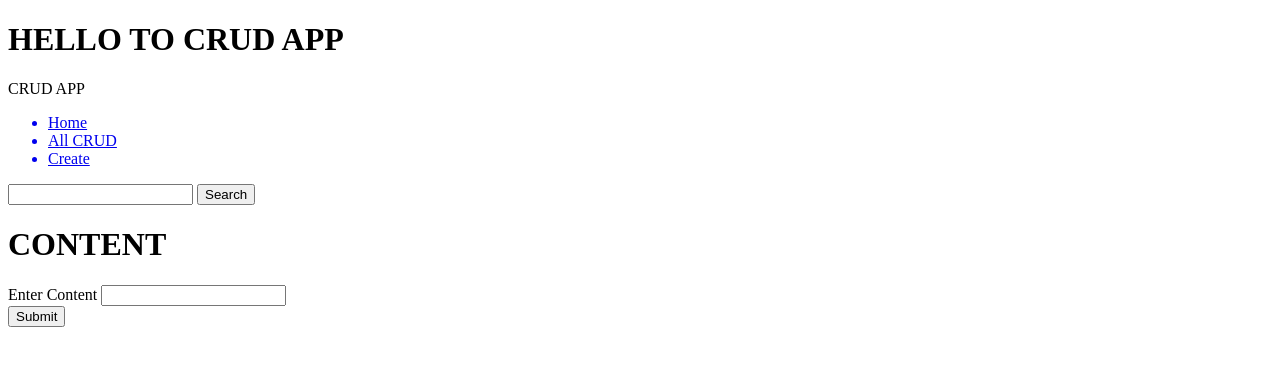
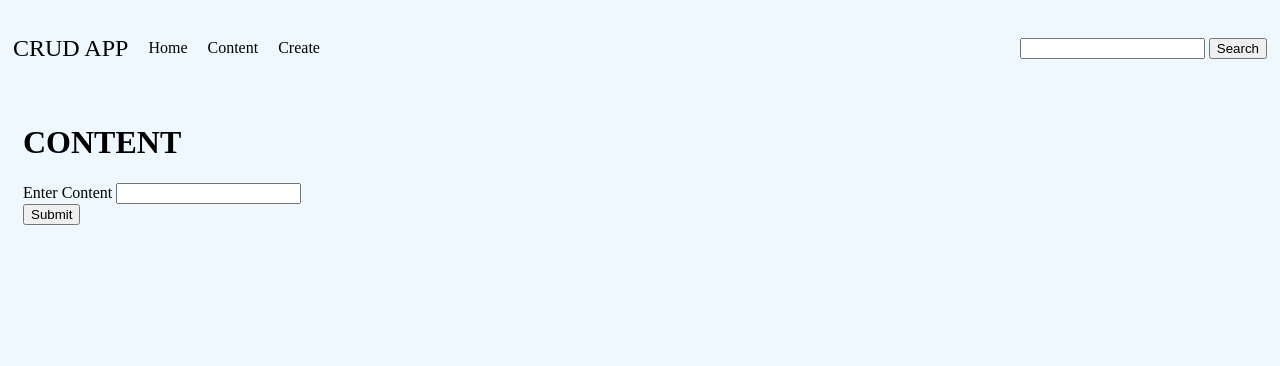
Before and after one commit to mochimogu/Full-Stack-Project, a Flask app: page /crud/create in a window 1280 px wide. Shown: the top 366 px of the page. Run offline with Flask 3, Linux system fonts and the light colour scheme.

Commit message:
got a solid foundation of the content page

```diff
--- a/static/css/main.css
+++ b/static/css/main.css
@@ -1,3 +1,106 @@
 body {
+    background-color: aliceblue;
+}
+:root {
+    /* PRIMARY COLOR*/
+    --primary-color : hsl(217, 71%, 53%);
+    /* DANGER COLOR */
+    --danger-color : hsl(348, 100%, 61%);
+}
+/* NAVBAR CONTAINER */
+.navContainer {
+    display:  flex;
+    justify-content: space-between;
+    align-items: center;
+    padding: 5px;
+}
+.linkContainer {
+    display: flex;
+    justify-content: space-evenly;
+}
 
+.linkContainer a {
+    text-align: center;
+    margin: auto;
+    margin-right: 10px;
+    text-decoration: none;
+    list-style: none;
+    color: black;
 }
+.linkContainer a > span {
+    font-size: 24px;
+}
+
+.linkAnchors {
+    display: flex;
+    justify-content: space-evenly;
+    padding: 0;
+}
+
+.linkAnchors a {
+    padding: 5px;
+    margin: 5px;
+    text-decoration: none;
+    list-style: none;
+    color: black;
+}
+
+/* CONTENT CONTAINER */
+.contentContainer {
+    margin: 10px;
+    padding: 5px;
+}
+.dataContainer {
+    display: flex;
+    flex-direction: column;
+    justify-content: space-between;
+}
+.dataDiv {
+    display: flex;
+    flex-direction: column;
+    margin: 10px;
+    padding: 5px;
+}
+
+.contentDiv {
+    display: flex;
+    justify-content: space-between;
+    flex-direction: row;
+}
+.buttonDiv{
+    display: flex;
+    justify-content: center;
+    align-items: center;
+    width: 15%;
+}
+.editButton {
+    border-radius: 5px;
+    border-right: 0;
+    border-top-right-radius: 0;
+    border-bottom-right-radius: 0;
+    padding: 10px;
+}
+.editButton:hover {
+    background-color: var(--primary-color);
+    color: white;
+}
+.deleteButton {
+    border-radius: 5px;
+    border-left: 0;
+    border-top-left-radius: 0;
+    border-bottom-left-radius: 0;
+    padding: 10px;
+}
+.deleteButton:hover {
+    background-color: var(--danger-color);
+    color: white;
+}
+.spanDiv {
+    display: flex;
+    flex-direction: column;
+    margin-left: 20px;
+    font-size: 12px;
+}
+.spanDiv span {
+    margin: 2px;
+}
--- a/templates/create.html
+++ b/templates/create.html
@@ -1,18 +1,30 @@
 {% extends "main.html" %}
 {% block content %}
     <h1>CONTENT</h1>
-    <div>
+    <div  class="dataContainer">
         {% if showForm == True %}
             {% block forms %}
             {% endblock forms %}
         {% else %}
             {% for text in data %}
-                <div>
-                    <span>{{ text[1] }}</span>
-                    <span>Last Edit: {{ text[2] }}</span>
-                    <span>Created By: {{ text[3] }}</span>
-                    <a href="{{ url_for("edit", id=text[0])}}"><button>Edit</button></a>
-                    <a href="{{ url_for("delete", id=text[0])}}"><button>Delete</button></a>
+                <div class="dataDiv">
+                    <div class="contentDiv">
+                        <div>
+                            <h2>{{ text[1] }}</h2>
+                        </div>
+                        <div class="buttonDiv">
+                            <a href="{{ url_for("edit", id=text[0])}}">
+                                <button class="editButton">Edit</button>
+                            </a>
+                            <a href="{{ url_for("delete", id=text[0])}}">
+                                <button  class="deleteButton">Delete</button>
+                            </a>
+                        </div>
+                    </div>
+                    <div class="spanDiv">
+                        <span>Created By: {{ text[3] }}</span>
+                        <span>Last Edit: {{ text[2] }}</span>
+                    </div>
                 </div>
             {% endfor %}
         {% endif %}
--- a/templates/main.html
+++ b/templates/main.html
@@ -7,9 +7,8 @@
     <title>CRUD APP</title>
 </head>
 <body>
-    <h1>HELLO TO CRUD APP</h1>
     {% include "nav.html" %}
-    <div>
+    <div class="contentContainer">
         {% block content %}
         {% endblock content %}
     </div>
--- a/templates/nav.html
+++ b/templates/nav.html
@@ -1,14 +1,14 @@
 {% block navbar %}
-    <div>
-        <span>CRUD APP</span>
-        <div>
-            <ul>
+    <div class="navContainer">
+        <div class="linkContainer">
+            <a href="/"><span>CRUD APP</span></a>
+            <ul class="linkAnchors">
                 <a href="/"><li>Home</li></a>
-                <a href="/crud"><li>All CRUD</li></a>
+                <a href="/crud"><li>Content</li></a>
                 <a href="/crud/create"><li>Create</li></a>
             </ul>
         </div>
-        <div>
+        <div class="search">
             <input type="text"/>
             <button>Search</button>
         </div>
```
